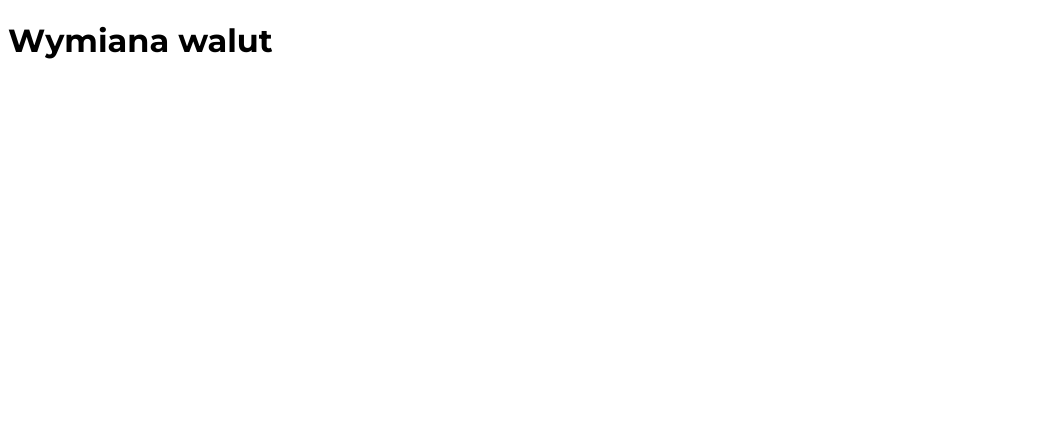
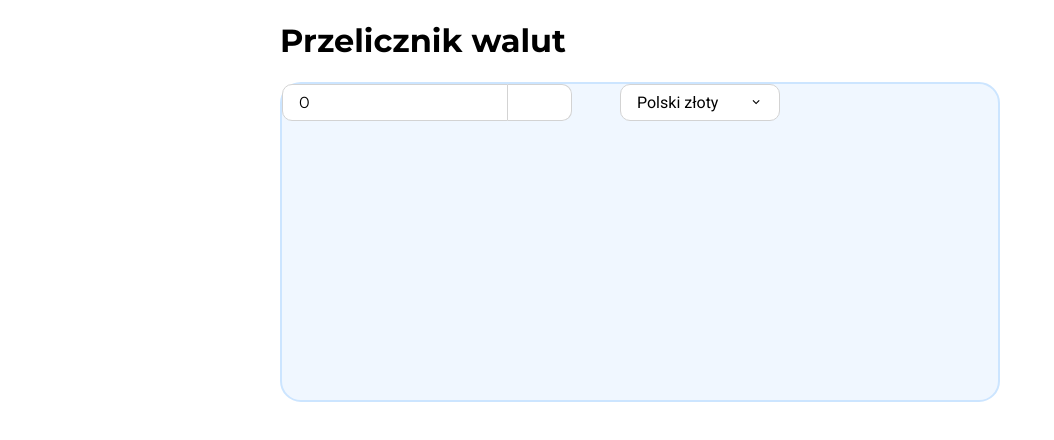
Before and after one commit to pawl0wski/CurrencyExchange, a React (Vite) app: page / in a window 1280 px wide. Shown: the top 440 px of the page, without its empty margins (0-1054 px from the left). Built offline with nearby package versions, Linux system fonts and the light colour scheme.

Commit message:
Add CurrencyExchangePanel and add it to App.tsx

```diff
--- a/src/App.tsx
+++ b/src/App.tsx
@@ -1,10 +1,13 @@
-import './App.scss'
+import './App.module.scss'
+import CurrencyExchangePanel from "./components/CurrencyExchangePanel/CurrencyExchangePanel.tsx";
+import styles from "./App.module.scss";
 
 function App() {
   return (
-    <>
-        <h1>Wymiana walut</h1>
-    </>
+    <main className={styles.app}>
+        <h1>Przelicznik walut</h1>
+        <CurrencyExchangePanel />
+    </main>
   )
 }
 
--- /dev/null
+++ b/src/components/CurrencyExchangePanel/CurrencyExchangePanel.module.scss
@@ -0,0 +1,10 @@
+@import "../../styles/variables";
+@import "../../styles/mixins";
+
+div.currencyExchangePanel {
+  @include main-block;
+
+  width: 100%;
+  height: 20rem;
+  background-color: $primary-color-background;
+}
--- /dev/null
+++ b/src/components/CurrencyExchangePanel/CurrencyExchangePanel.tsx
@@ -0,0 +1,8 @@
+import styles from "./CurrencyExchangePanel.module.scss"
+import AmountWithCurrencyInput from "../AmountWithCurrencyInput/AmountWithCurrencyInput.tsx";
+
+export default function CurrencyExchangePanel() {
+    return <div className={styles.currencyExchangePanel}>
+        <AmountWithCurrencyInput />
+    </div>
+}
```
